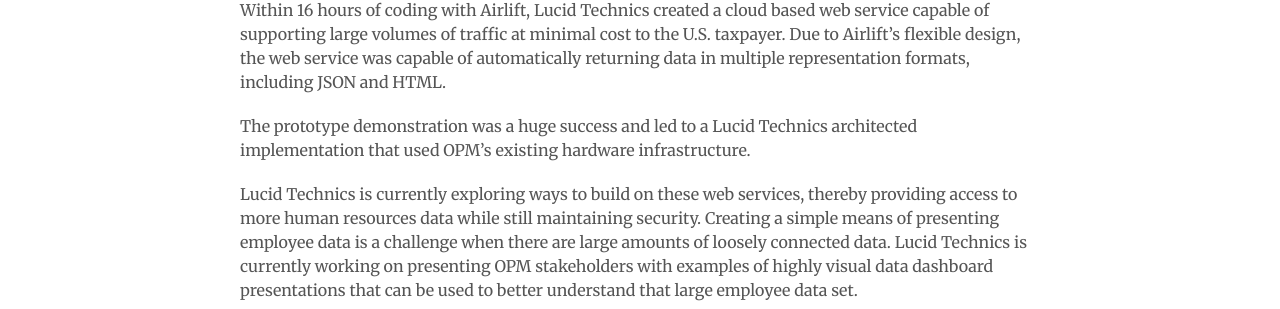
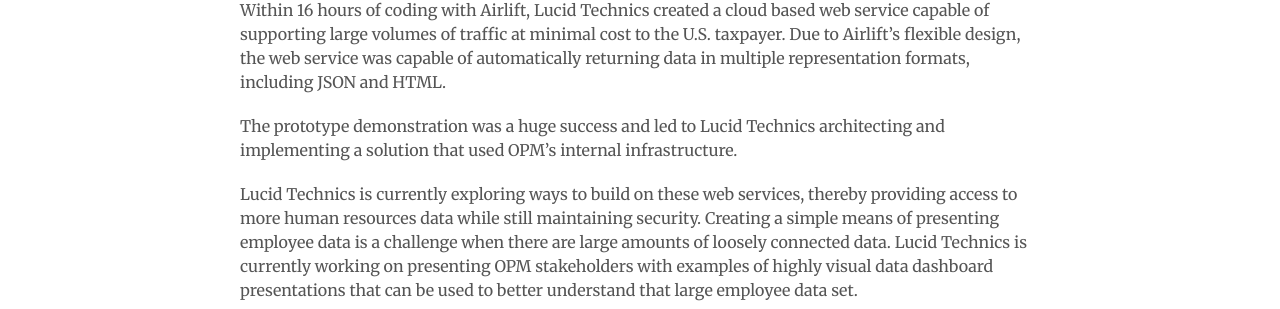
Before and after one commit to LucidTechnics/lucidtechnics.github.com, a Jekyll site: the page built from _posts/projects/0100-01-02-opm.md, in a window 1280 px wide. Shown: the part 543-852 px from the top of the page. Built offline with Jekyll 4.4.1, drawn with Linux system fonts in a browser that asks for light colours; nearby versions of some CDN libraries.

Commit message:
Updated _posts/projects/0100-01-02-opm.md

```diff
--- a/_posts/projects/0100-01-02-opm.md
+++ b/_posts/projects/0100-01-02-opm.md
@@ -16,6 +16,6 @@
 
 Within 16 hours of coding with Airlift, Lucid Technics created a cloud based web service capable of supporting large volumes of traffic at minimal cost to the U.S. taxpayer. Due to Airlift's flexible design, the web service was capable of automatically returning data in multiple representation formats, including JSON and HTML.
 
-The prototype demonstration was a huge success and led to a Lucid Technics architected implementation that used OPM's existing hardware infrastructure.
+The prototype demonstration was a huge success and led to Lucid Technics architecting and implementing a solution that used OPM's internal infrastructure.
 
 Lucid Technics is currently exploring ways to build on these web services, thereby providing access to more human resources data while still maintaining security.  Creating a simple means of presenting employee data is a challenge when there are large amounts of loosely connected data. Lucid Technics is currently working on presenting OPM stakeholders with examples of highly visual data dashboard presentations that can be used to better understand that large employee data set.
```
